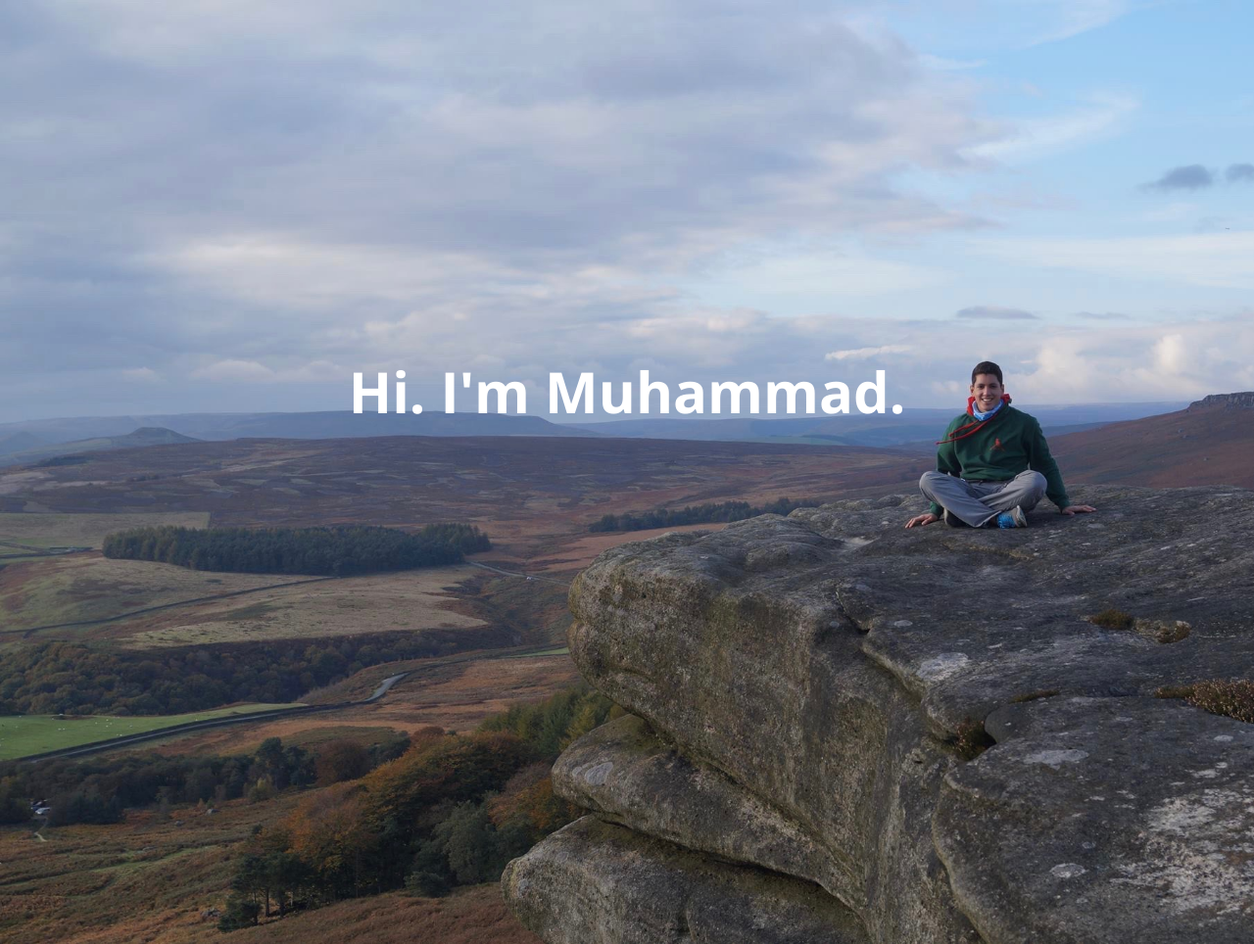
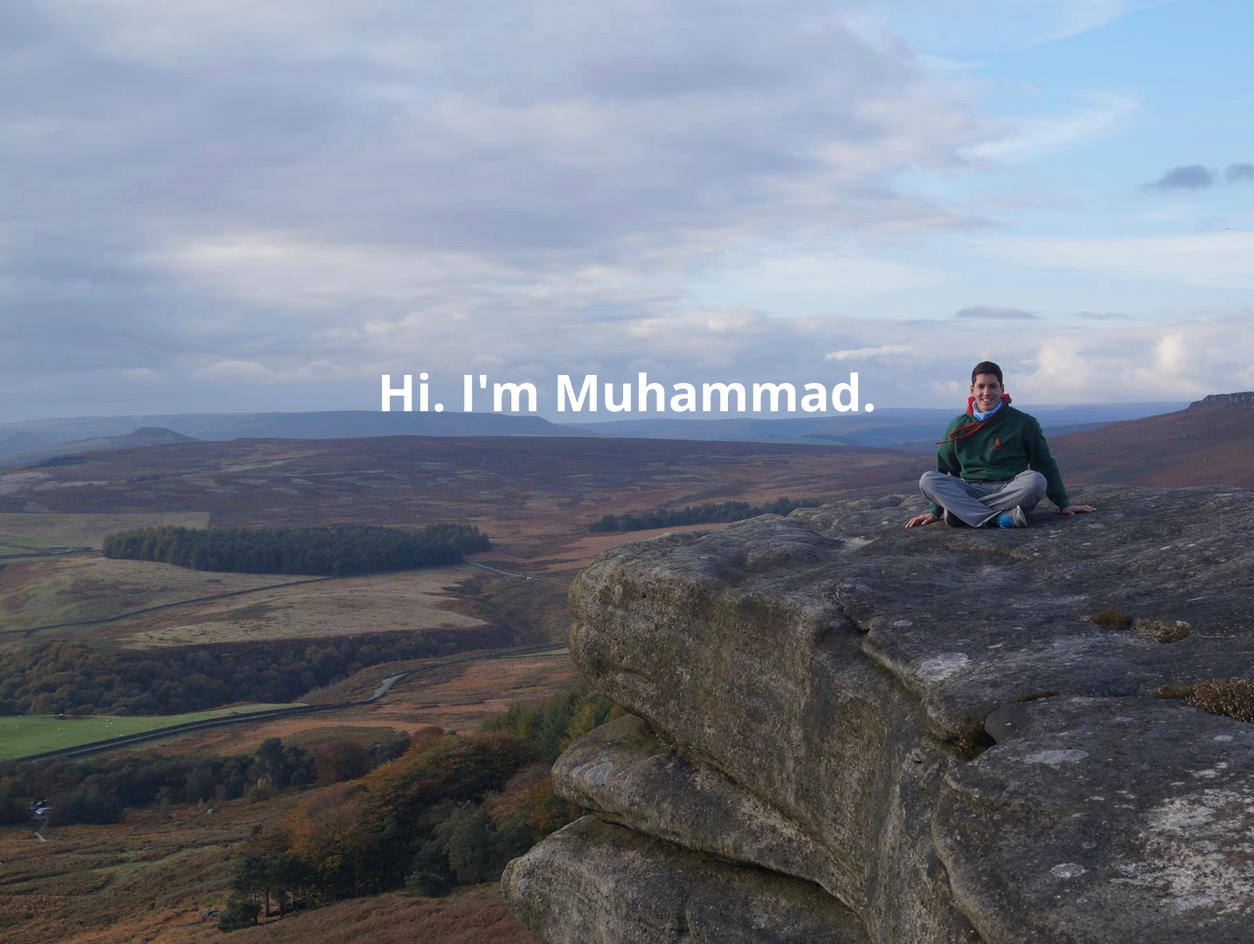
Before and after one commit to Altalib/Altalib.github.io, a plain HTML site: page index.html in a window 1280 px wide. Shown: the top 964 px of the page at 98% size. Drawn offline with nearby package versions, Linux system fonts and the light colour scheme.

Commit message:
Update muhammadaltalib.css

```diff
--- a/muhammadaltalib.css
+++ b/muhammadaltalib.css
@@ -7,7 +7,7 @@
     top: 50%;
     left: 50%;
     transform: translate(-50%, -50%);
-    font-size: 58px;
+    font-size: 52px;
 	color: white;
     font-family: 'Open Sans', sans-serif;
 	font-style: normal;
```
